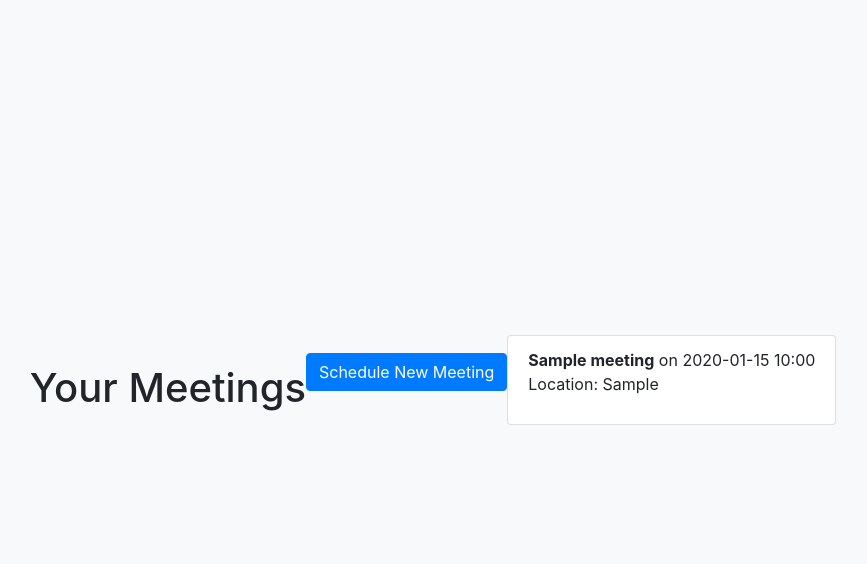
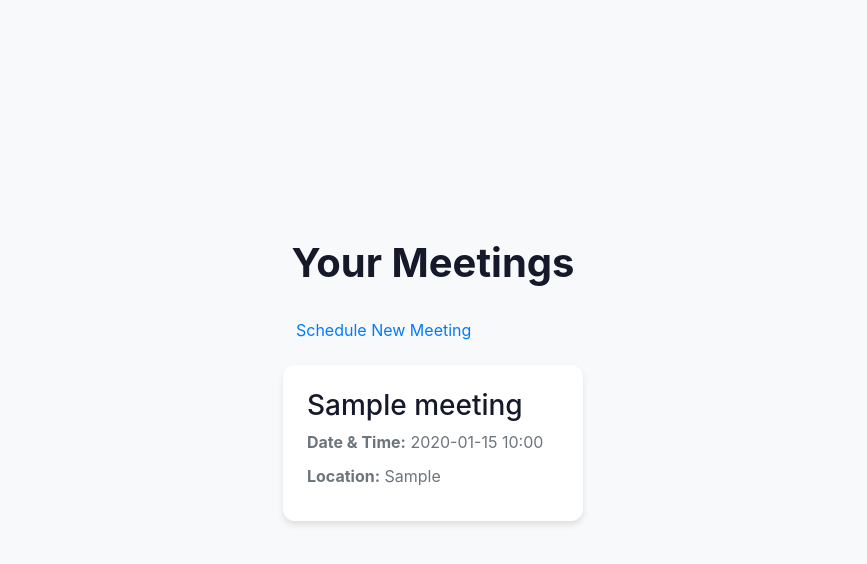
Before and after one commit to briankang0314/tasksphere, a Flask app: page /meetings in a window 1280 px wide. Shown: the part 56-620 px from the top of the page, without its empty margins (207-1074 px from the left). Run offline with Flask 3, Linux system fonts and the light colour scheme; a user stored in the database is signed in; tables that the repository leaves empty hold one stand-in row (values such as "Sample post"); some libraries are stand-ins or nearby versions.

Commit message:
pwa prep

```diff
--- a/app.py
+++ b/app.py
@@ -67,9 +67,13 @@ def logout():
 @app.route('/dashboard')
 @login_required
 def dashboard():
-    # Get user's tasks and meetings
-    user_tasks = Task.query.filter_by(user_id=current_user.id).order_by(Task.due_date).limit(5).all()
-    return render_template('dashboard.html', tasks=user_tasks)
+    # Fetch tasks for the current user
+    user_tasks = Task.query.filter_by(user_id=current_user.id).order_by(Task.due_date).all()
+
+    # Fetch meetings for the current user
+    user_meetings = Meeting.query.filter_by(user_id=current_user.id).order_by(Meeting.date_time).all()
+
+    return render_template('dashboard.html', tasks=user_tasks, meetings=user_meetings)
 
 def get_db():
     if 'db' not in g:
--- a/templates/base.html
+++ b/templates/base.html
@@ -4,6 +4,7 @@
 <head>
     <title>{% block title %}TaskSphere{% endblock %}</title>
     <link rel="stylesheet" href="https://maxcdn.bootstrapcdn.com/bootstrap/4.0.0/css/bootstrap.min.css">
+    <link rel="manifest" href="{{ url_for('static', filename='manifest.json') }}">
     <style>
         body {
             background-color: #f8f9fa;
@@ -123,5 +124,18 @@
     <script src="https://code.jquery.com/jquery-3.2.1.slim.min.js"></script>
     <script src="https://cdnjs.cloudflare.com/ajax/libs/popper.js/1.12.9/umd/popper.min.js"></script>
     <script src="https://maxcdn.bootstrapcdn.com/bootstrap/4.0.0/js/bootstrap.min.js"></script>
+
+    <script>
+        if ('serviceWorker' in navigator) {
+            window.addEventListener('load', function() {
+                navigator.serviceWorker.register("{{ url_for('static', filename='service-worker.js') }}")
+                .then(function(registration) {
+                    console.log('ServiceWorker registration successful with scope: ', registration.scope);
+                }, function(err) {
+                    console.log('ServiceWorker registration failed: ', err);
+                });
+            });
+        }
+    </script>
 </body>
 </html>
--- a/templates/meetings.html
+++ b/templates/meetings.html
@@ -1,14 +1,58 @@
 {% extends "base.html" %}
 {% block title %}Your Meetings{% endblock %}
 {% block content %}
-    <h1 class="mt-4">Your Meetings</h1>
-    <a href="{{ url_for('add_meeting') }}" class="btn btn-primary mb-3">Schedule New Meeting</a>
-    <ul class="list-group">
-        {% for meeting in meetings %}
-        <li class="list-group-item">
-            <strong>{{ meeting.title }}</strong> on {{ meeting.date_time.strftime('%Y-%m-%d %H:%M') }}
-            <p>Location: {{ meeting.location }}</p>
-        </li>
-        {% endfor %}
-    </ul>
+    <div class="meetings-container">
+        <h1 class="meetings-title">Your Meetings</h1>
+        <a href="{{ url_for('add_meeting') }}" class="btn btn-primary-custom mb-3">Schedule New Meeting</a>
+        <div class="meetings-list">
+            {% for meeting in meetings %}
+            <div class="meeting-card">
+                <h3>{{ meeting.title }}</h3>
+                <p><strong>Date & Time:</strong> {{ meeting.date_time.strftime('%Y-%m-%d %H:%M') }}</p>
+                <p><strong>Location:</strong> {{ meeting.location }}</p>
+            </div>
+            {% endfor %}
+        </div>
+    </div>
+
+    <style>
+        /* Specific styles for the Meetings page */
+        .meetings-container {
+            max-width: 1200px;
+            margin: 0 auto;
+            padding: 2rem;
+        }
+        .meetings-title {
+            font-size: 2.5rem;
+            font-weight: bold;
+            color: #15192a;
+            margin-bottom: 1.5rem;
+            text-align: center;
+        }
+        .meetings-list {
+            display: grid;
+            grid-template-columns: repeat(auto-fit, minmax(300px, 1fr));
+            gap: 2rem;
+        }
+        .meeting-card {
+            background: white;
+            padding: 1.5rem;
+            border-radius: 12px;
+            box-shadow: 0 4px 6px rgba(0,0,0,0.1);
+            transition: transform 0.3s ease, box-shadow 0.3s ease;
+        }
+        .meeting-card:hover {
+            transform: translateY(-5px);
+            box-shadow: 0 8px 12px rgba(0,0,0,0.1);
+        }
+        .meeting-card h3 {
+            color: #15192a;
+            margin-bottom: 0.5rem;
+        }
+        .meeting-card p {
+            color: #6c757d;
+            line-height: 1.6;
+            margin-bottom: 0.5rem;
+        }
+    </style>
 {% endblock %}
```
Also changed, not shown: docs/requirements.md (+6 -0 lines), static/service-worker.js (added, +34 -0 lines), templates/add_meeting.html (+44 -2 lines), templates/dashboard.html (+45 -0 lines), static/icons/tasksphere_icon_128.png (added), static/icons/tasksphere_icon_256.png (added), static/icons/tasksphere_icon_512.png (added), static/manifest.json (added).
